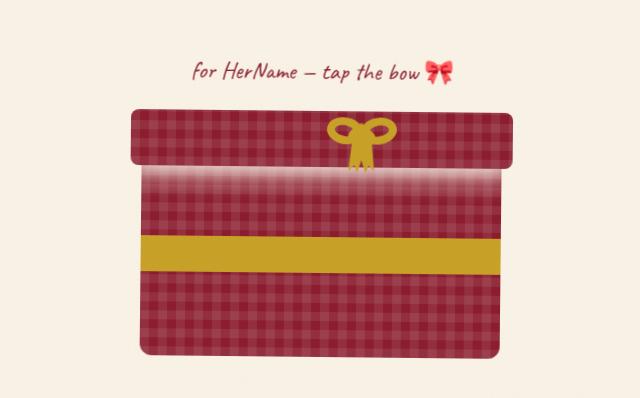
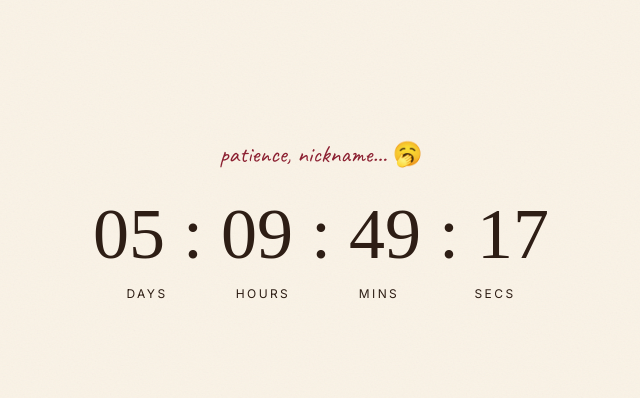
Before and after one commit to ashiransari/zoya-bday, a React (Vite) app: page / in a window 1280 px wide. Shown: the part 180-578 px from the top of the page, without its empty margins (319-959 px from the left). Built offline with nearby package versions, Linux system fonts and the light colour scheme; a web font is replaced by a local one.

Commit message:
P3: Loading + Midnight Lock

```diff
--- a/src/App.tsx
+++ b/src/App.tsx
@@ -1,22 +1,64 @@
 import { useMemo, useState } from "react";
 import { MusicToggle } from "./components/MusicToggle";
+import { content } from "./content";
 import { Grain } from "./effects/Grain";
 import { AppCtx } from "./lib/AppCtx";
+import { S0_Loading } from "./scenes/S0_Loading";
+import { S1_MidnightLock } from "./scenes/S1_MidnightLock";
 import { S2_GiftBox } from "./scenes/S2_GiftBox";
+import { S3_StoryOfHer } from "./scenes/S3_StoryOfHer";
+import { S4_PolaroidWall } from "./scenes/S4_PolaroidWall";
+import { S5_ReasonsDeck } from "./scenes/S5_ReasonsDeck";
+import { S6_OpenWhen } from "./scenes/S6_OpenWhen";
+import { S7_Cake } from "./scenes/S7_Cake";
+import { S8_Letter } from "./scenes/S8_Letter";
+import { S9_Finale } from "./scenes/S9_Finale";
+
+if (content.reasons.length !== content.her.turningAge) {
+  console.warn("reasons.length ≠ turningAge");
+}
 
 function App() {
   const [giftOpened, setGiftOpened] = useState(false);
+  const [loading, setLoading] = useState(true);
+  const [locked, setLocked] = useState(() => {
+    const preview =
+      new URLSearchParams(window.location.search).get("preview") === "1";
+
+    return !preview && Date.now() < Date.parse(content.her.birthdayISO);
+  });
   const appCtxValue = useMemo(
     () => ({ giftOpened, setGiftOpened }),
     [giftOpened],
   );
+
+  let activeScene;
+
+  if (loading) {
+    activeScene = <S0_Loading onComplete={() => setLoading(false)} />;
+  } else if (locked) {
+    activeScene = <S1_MidnightLock onUnlock={() => setLocked(false)} />;
+  } else {
+    activeScene = (
+      <>
+        <S2_GiftBox />
+        <S3_StoryOfHer />
+        <S4_PolaroidWall />
+        <S5_ReasonsDeck />
+        <S6_OpenWhen />
+        <S7_Cake />
+        <S8_Letter />
+        <S9_Finale />
+      </>
+    );
+  }
 
   return (
     <AppCtx.Provider value={appCtxValue}>
       <main className="relative isolate min-h-[100dvh] overflow-hidden bg-paper text-ink">
         <Grain />
         <MusicToggle />
-        <S2_GiftBox />
+        {activeScene}
       </main>
     </AppCtx.Provider>
   );
--- a/src/lib/motion.ts
+++ b/src/lib/motion.ts
@@ -34,6 +34,17 @@ export const GIFT_TIMING = {
   reducedFade: 0.2,
 } as const;
 
+export const LOADING_TIMING = {
+  minimumMs: 800,
+  fade: 0.3,
+  heartPulse: 1.2,
+} as const;
+
+export const LOCK_TIMING = {
+  tickMs: 250,
+  pulse: 4,
+} as const;
+
 export const reducedMotion = window.matchMedia(
   "(prefers-reduced-motion: reduce)",
 ).matches;
--- /dev/null
+++ b/src/scenes/S0_Loading.tsx
@@ -0,0 +1,76 @@
+import { useEffect, useState, type CSSProperties } from "react";
+import { motion } from "framer-motion";
+import { LOADING_TIMING, reducedMotion } from "../lib/motion";
+
+interface S0LoadingProps {
+  onComplete: () => void;
+}
+
+type LoadingStyle = CSSProperties & {
+  "--heart-fill-duration": string;
+};
+
+export function S0_Loading({ onComplete }: S0LoadingProps) {
+  const [readyToExit, setReadyToExit] = useState(false);
+
+  useEffect(() => {
+    let cancelled = false;
+    let minimumTimer: number | undefined;
+    const startedAt = performance.now();
+
+    // SPEC-silent: S2 is CSS-only, so there is no hero bitmap to preload.
+    const heroAssetReady = Promise.resolve();
+    const fontsReady = document.fonts?.ready ?? Promise.resolve();
+
+    void Promise.all([fontsReady, heroAssetReady]).then(() => {
+      const elapsed = performance.now() - startedAt;
+      const remaining = Math.max(0, LOADING_TIMING.minimumMs - elapsed);
+
+      minimumTimer = window.setTimeout(() => {
+        if (!cancelled) {
+          setReadyToExit(true);
+        }
+      }, remaining);
+    });
+
+    return () => {
+      cancelled = true;
+      if (minimumTimer !== undefined) {
+        window.clearTimeout(minimumTimer);
+      }
+    };
+  }, []);
+
+  const loadingStyle: LoadingStyle = {
+    "--heart-fill-duration": `${LOADING_TIMING.heartPulse}s`,
+  };
+
+  return (
+    <motion.section
+      className="fixed inset-0 z-[60] grid min-h-[100dvh] place-items-center bg-paper px-6 text-center"
+      initial={{ opacity: 1 }}
+      animate={{ opacity: readyToExit ? 0 : 1 }}
+      transition={{ duration: LOADING_TIMING.fade }}
+      onAnimationComplete={() => {
+        if (readyToExit) {
+          onComplete();
+        }
+      }}
+      aria-label="Preparing your birthday gift"
+    >
+      <div className="flex flex-col items-center">
+        <span
+          className={`loading-heart ${reducedMotion ? "loading-heart-reduced" : ""}`}
+          style={loadingStyle}
+          aria-hidden="true"
+        >
+          <span className="loading-heart-outline">♡</span>
+          <span className="loading-heart-fill">♥</span>
+        </span>
+        <p className="mt-5 font-handwriting text-2xl text-cherry">
+          wrapping your gift…
+        </p>
+      </div>
+    </motion.section>
+  );
+}
--- /dev/null
+++ b/src/scenes/S1_MidnightLock.tsx
@@ -0,0 +1,142 @@
+import { useCallback, useEffect, useMemo, useRef, useState } from "react";
+import { AnimatePresence, motion } from "framer-motion";
+import { content } from "../content";
+import { micro } from "../lib/confetti";
+import { DUR, LOCK_TIMING, reducedMotion } from "../lib/motion";
+
+interface S1MidnightLockProps {
+  onUnlock: () => void;
+}
+
+interface Countdown {
+  days: number;
+  hours: number;
+  minutes: number;
+  seconds: number;
+}
+
+const EMPTY_COUNTDOWN: Countdown = {
+  days: 0,
+  hours: 0,
+  minutes: 0,
+  seconds: 0,
+};
+
+function getCountdown(targetTime: number): Countdown {
+  const remaining = Math.max(0, targetTime - Date.now());
+
+  return {
+    days: Math.floor(remaining / 86_400_000),
+    hours: Math.floor(remaining / 3_600_000) % 24,
+    minutes: Math.floor(remaining / 60_000) % 60,
+    seconds: Math.floor(remaining / 1_000) % 60,
+  };
+}
+
+function pad(value: number) {
+  return String(value).padStart(2, "0");
+}
+
+export function S1_MidnightLock({ onUnlock }: S1MidnightLockProps) {
+  const targetTime = useMemo(
+    () => Date.parse(content.her.birthdayISO),
+    [],
+  );
+  const [countdown, setCountdown] = useState(() => getCountdown(targetTime));
+  const [unlocking, setUnlocking] = useState(false);
+  const hasTriggered = useRef(false);
+
+  const beginUnlock = useCallback(() => {
+    if (hasTriggered.current) {
+      return;
+    }
+
+    hasTriggered.current = true;
+    setCountdown(EMPTY_COUNTDOWN);
+    setUnlocking(true);
+
+    if (!reducedMotion) {
+      micro();
+    }
+  }, []);
+
+  useEffect(() => {
+    function updateCountdown() {
+      const remaining = targetTime - Date.now();
+
+      if (remaining <= 0) {
+        beginUnlock();
+        return;
+      }
+
+      setCountdown(getCountdown(targetTime));
+    }
+
+    updateCountdown();
+    const interval = window.setInterval(updateCountdown, LOCK_TIMING.tickMs);
+
+    return () => {
+      window.clearInterval(interval);
+    };
+  }, [beginUnlock, targetTime]);
+
+  return (
+    <section className="relative flex min-h-[100dvh] items-center justify-center overflow-hidden bg-paper px-4 py-12 text-center">
+      <motion.div
+        animate={
+          reducedMotion
+            ? { opacity: 1 }
+            : { opacity: [1, 0.75, 1] }
+        }
+        transition={
+          reducedMotion
+            ? undefined
+            : {
+                duration: LOCK_TIMING.pulse,
+                repeat: Number.POSITIVE_INFINITY,
+                ease: "easeInOut",
+              }
+        }
+      >
+        <p className="mb-7 font-handwriting text-2xl text-cherry">
+          patience, {content.her.nickname}… 🥱
+        </p>
+
+        <p
+          className="whitespace-nowrap font-display text-[clamp(1.65rem,8vw,4.5rem)] leading-none text-ink [font-variant-numeric:tabular-nums]"
+          aria-label={`${countdown.days} days, ${countdown.hours} hours, ${countdown.minutes} minutes, ${countdown.seconds} seconds`}
+        >
+          {pad(countdown.days)} : {pad(countdown.hours)} :{" "}
+          {pad(countdown.minutes)} : {pad(countdown.seconds)}
+        </p>
+
+        <div
+          aria-hidden="true"
+          className="mt-4 grid grid-cols-4 gap-2 font-body text-[10px] uppercase tracking-[0.2em] text-ink/55 md:text-xs"
+        >
+          <span>days</span>
+          <span>hours</span>
+          <span>mins</span>
+          <span>secs</span>
+        </div>
+      </motion.div>
+
+      <AnimatePresence>
+        {unlocking ? (
+          <motion.div
+            className="fixed inset-0 z-[70] bg-white"
+            initial={{ opacity: 0 }}
+            animate={{ opacity: [0, 1, 0] }}
+            exit={{ opacity: 0 }}
+            transition={{
+              duration: DUR.lockFlash,
+              times: [0, 0.4, 1],
+            }}
+            onAnimationComplete={onUnlock}
+            aria-hidden="true"
+          />
+        ) : null}
+      </AnimatePresence>
+    </section>
+  );
+}
--- /dev/null
+++ b/src/scenes/S3_StoryOfHer.tsx
@@ -0,0 +1,3 @@
+export function S3_StoryOfHer() {
+  return null;
+}
--- /dev/null
+++ b/src/scenes/S4_PolaroidWall.tsx
@@ -0,0 +1,3 @@
+export function S4_PolaroidWall() {
+  return null;
+}
--- /dev/null
+++ b/src/scenes/S5_ReasonsDeck.tsx
@@ -0,0 +1,3 @@
+export function S5_ReasonsDeck() {
+  return null;
+}
--- /dev/null
+++ b/src/scenes/S6_OpenWhen.tsx
@@ -0,0 +1,3 @@
+export function S6_OpenWhen() {
+  return null;
+}
--- /dev/null
+++ b/src/scenes/S7_Cake.tsx
@@ -0,0 +1,3 @@
+export function S7_Cake() {
+  return null;
+}
--- /dev/null
+++ b/src/scenes/S8_Letter.tsx
@@ -0,0 +1,3 @@
+export function S8_Letter() {
+  return null;
+}
--- /dev/null
+++ b/src/scenes/S9_Finale.tsx
@@ -0,0 +1,3 @@
+export function S9_Finale() {
+  return null;
+}
--- a/src/styles/tokens.css
+++ b/src/styles/tokens.css
@@ -46,6 +46,51 @@ select {
 
 button {
   -webkit-tap-highlight-color: transparent;
+}
+
+.loading-heart {
+  position: relative;
+  display: block;
+  width: 72px;
+  height: 72px;
+  font-family: Georgia, serif;
+  font-size: 72px;
+  line-height: 1;
+}
+
+.loading-heart-outline,
+.loading-heart-fill {
+  position: absolute;
+  inset: 0;
+  display: grid;
+  place-items: center;
+}
+
+.loading-heart-outline {
+  z-index: 1;
+  color: var(--cherry);
+}
+
+.loading-heart-fill {
+  color: var(--cherry-bright);
+  clip-path: inset(100% 0 0);
+  animation: heart-fill var(--heart-fill-duration) ease-in-out infinite;
+}
+
+.loading-heart-reduced .loading-heart-fill {
+  clip-path: inset(0);
+  animation: none;
+}
+
+@keyframes heart-fill {
+  0% {
+    clip-path: inset(100% 0 0);
+  }
+
+  70%,
+  100% {
+    clip-path: inset(0);
+  }
 }
 
 .gift-gingham {
```
